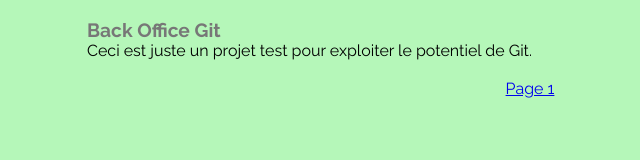
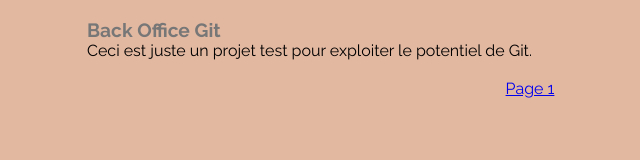
Before and after one commit to StephaneGrareAcadomia/BackOfficeGit, a plain HTML site: page index.html in a window 1280 px wide. Shown: the whole page, without its empty margins (110-750 px from the left). Drawn offline with Linux system fonts and the light colour scheme.

Commit message:
Changement de le couleur de fond

```diff
--- a/css/theme.css
+++ b/css/theme.css
@@ -5,7 +5,7 @@
 
 body {
     color : #ffffff;
-    background-color : #b5f7b9;
+    background-color : #e3b8a1;
     text-align : center;
     font-family: "Raleway", Helvetica, sans-serif;
     padding : 0;
```
